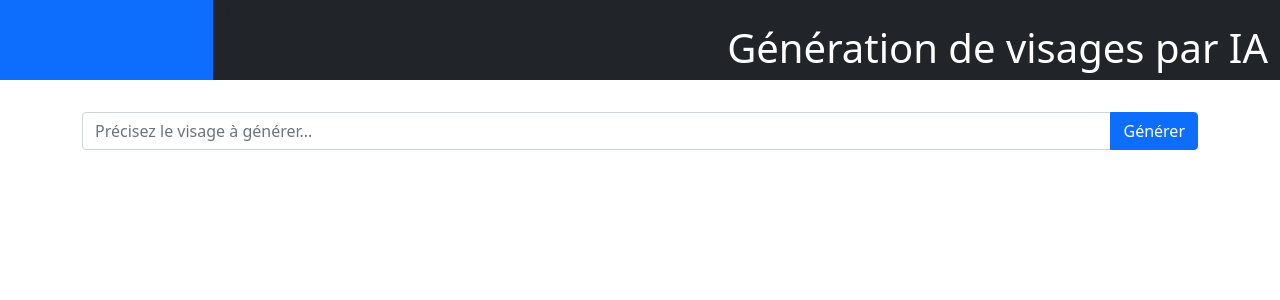
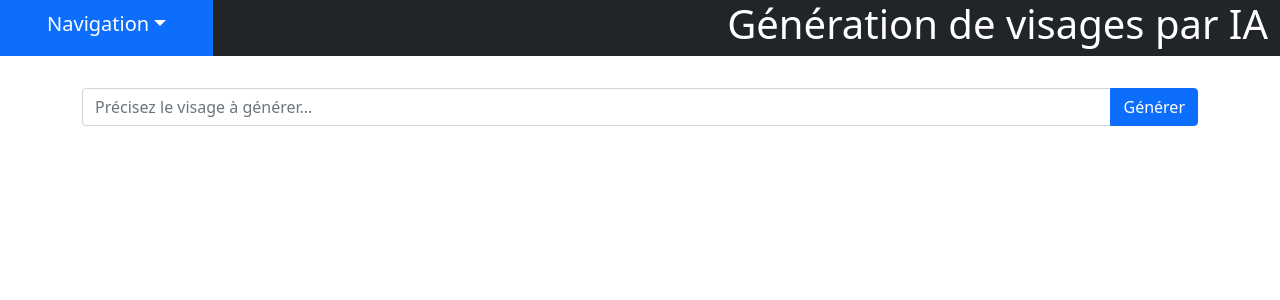
Before and after one commit to Dilydigre/website, a Flask app: page / in a window 1280 px wide. Shown: the top 300 px of the page. Run offline with Flask 3, Linux system fonts and the light colour scheme; some libraries are stand-ins or nearby versions.

Commit message:
Ajout d'un menu de navigation (temporaire)

```diff
--- a/templates/base.html
+++ b/templates/base.html
@@ -16,12 +16,18 @@
     <!-- En-tête commune à toutes les pages -->
     <div class="container-fluid">
         <div class="row">
-            <!-- Burger Menu-->
-            <div class="col-2 bg-primary">
-
+            <!-- Menu de navigation -->
+            <div class="col-md-2 bg-primary">
+                <button type="button" class="btn btn-primary btn-lg w-100 dropdown-toggle" data-bs-toggle="dropdown">Navigation</button>
+                <div class="dropdown-menu w-25 bg-primary">
+                    <a href="#" class="dropdown-item text-white">Génération</a>
+                    <div class="dropdown-divider"></div>
+                    <a href="#" class="dropdown-item text-white">Fonctionnement</a>
+                    <a href="#" class="dropdown-item text-white">À Propos</a>
+                </div>
             </div>
             <!-- Nom du site -->
-            <div class="col-10 bg-dark">><h1 class="text-white text-end">Génération de visages par IA</h1></div>
+            <div class="col-md-10 bg-dark"><h1 class="text-white text-end">Génération de visages par IA</h1></div>
         </div>
     </div>
 
```
